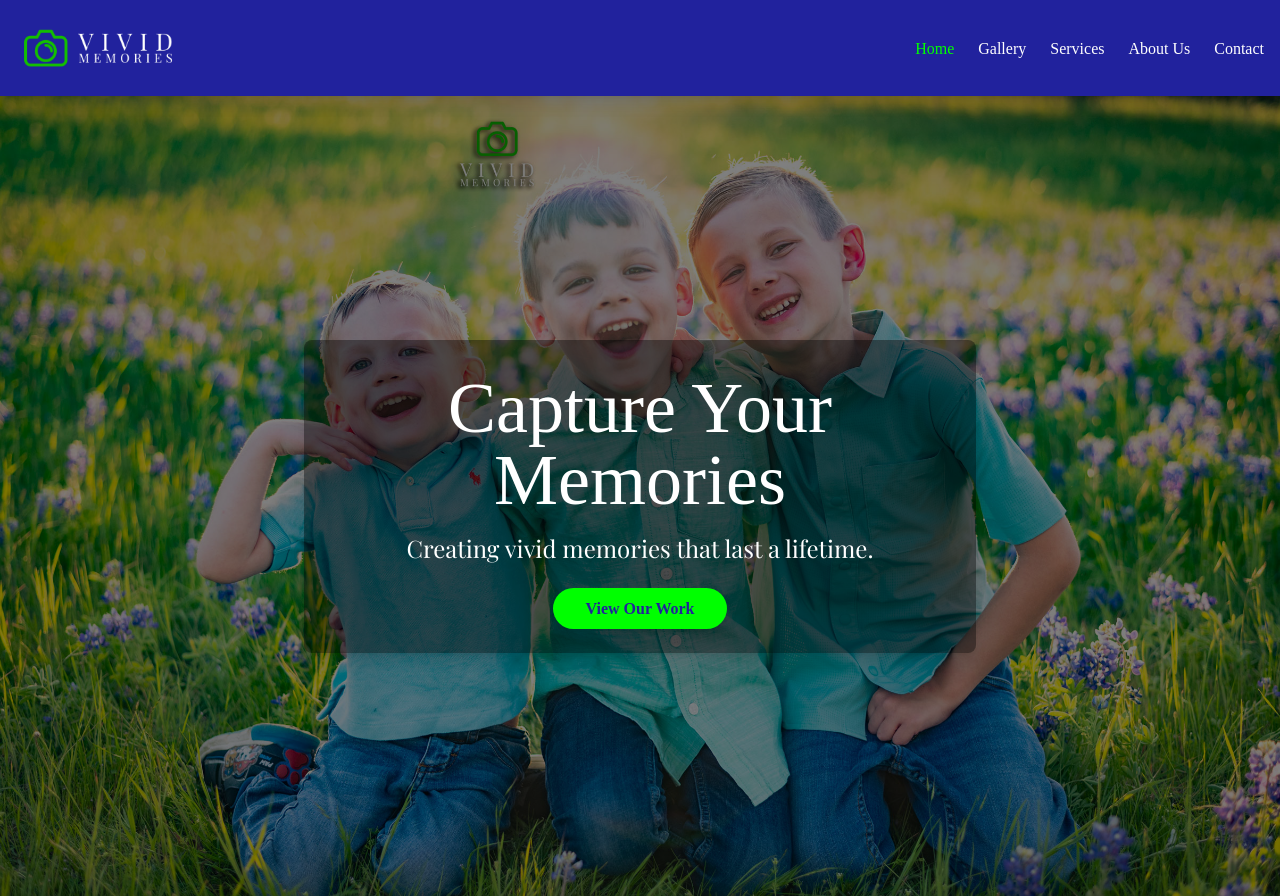
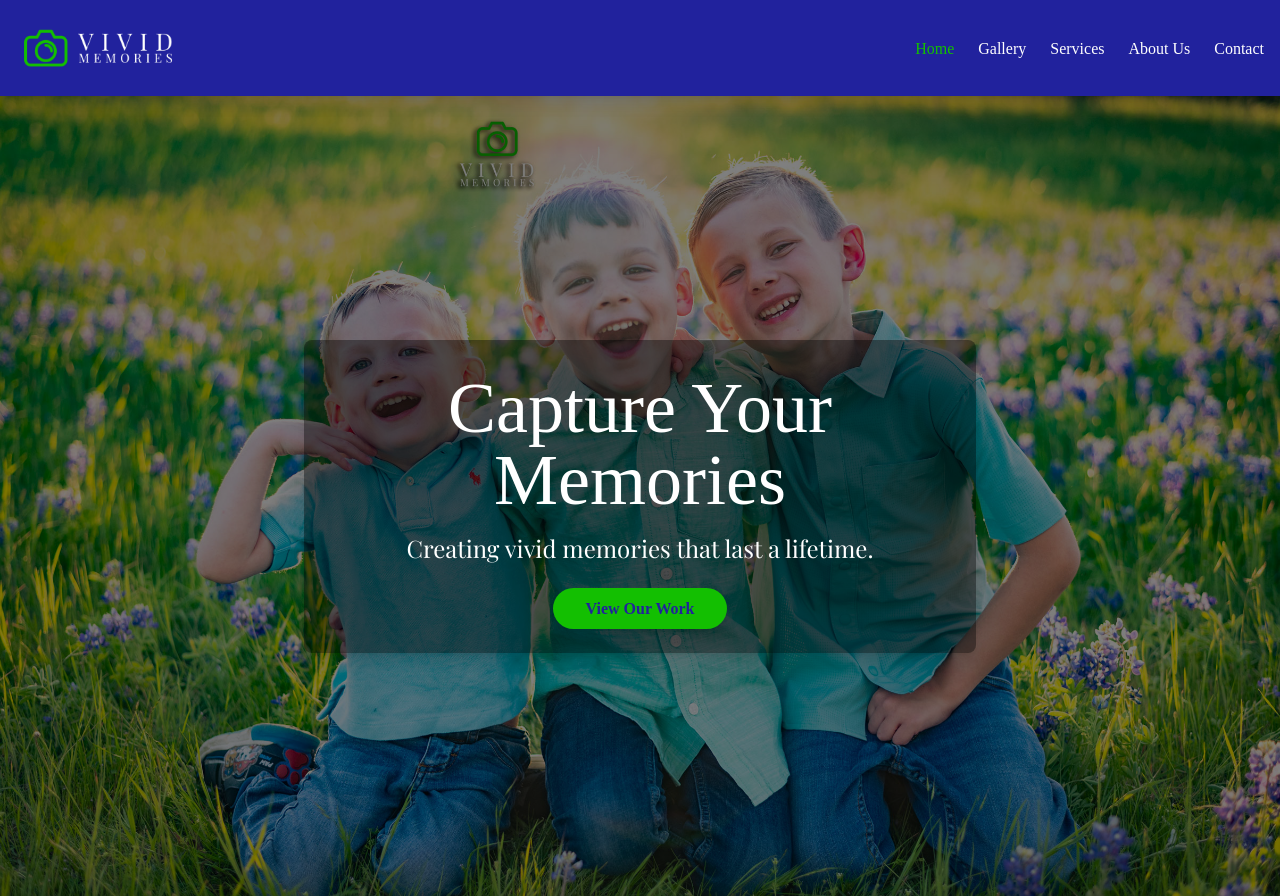
Before and after one commit to fab4arsnl2008/vividmemories, a plain HTML site: page index.html in a window 1280 px wide. Shown: the top 896 px of the page. Drawn offline with nearby package versions, Linux system fonts and the light colour scheme; a web font is replaced by a local one.

Commit message:
Update styles.css to brand Vivid Green
Changed the brand Vivid Green to #13BF01

```diff
--- a/css/styles.css
+++ b/css/styles.css
@@ -6,7 +6,7 @@ html {
 /* Custom Tailwind Colors */
 :root {
     --color-primary-blue: #21229d; /* Updated primary blue */
-    --color-accent-green: #00FF00;
+    --color-accent-green: #13BF01;
 }
 
 /* Extend Tailwind CSS with custom colors */
```
